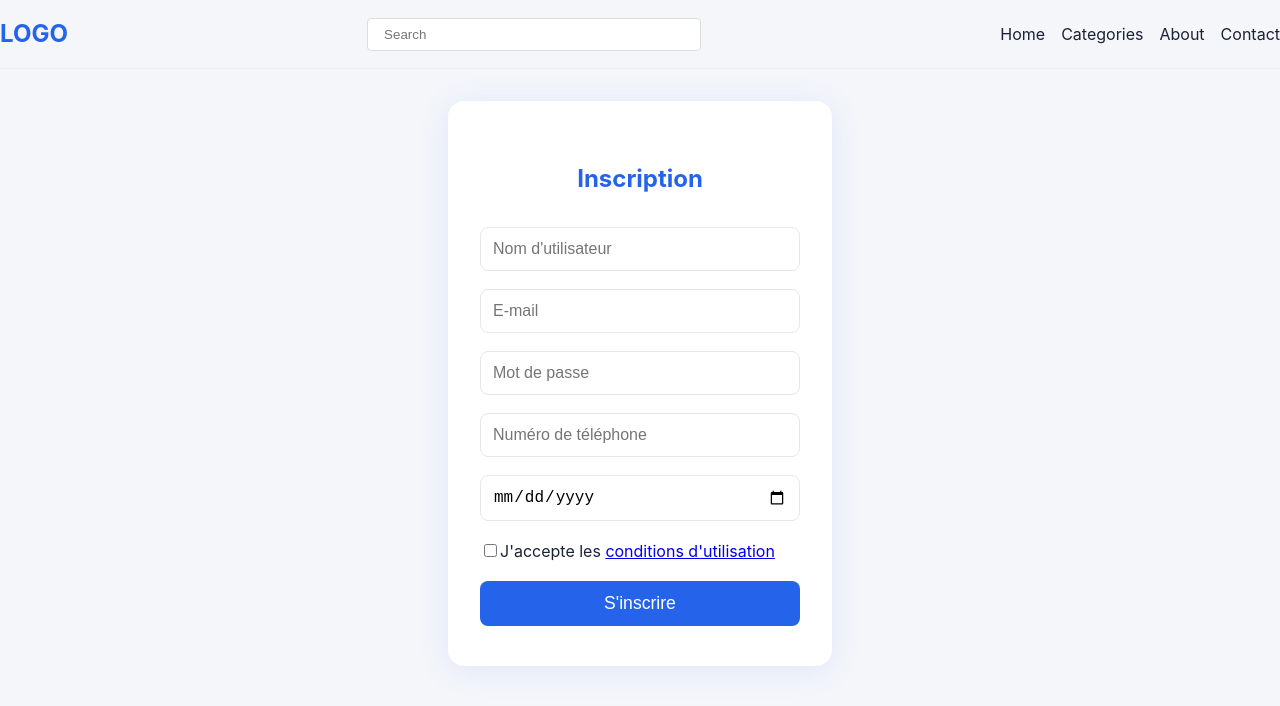
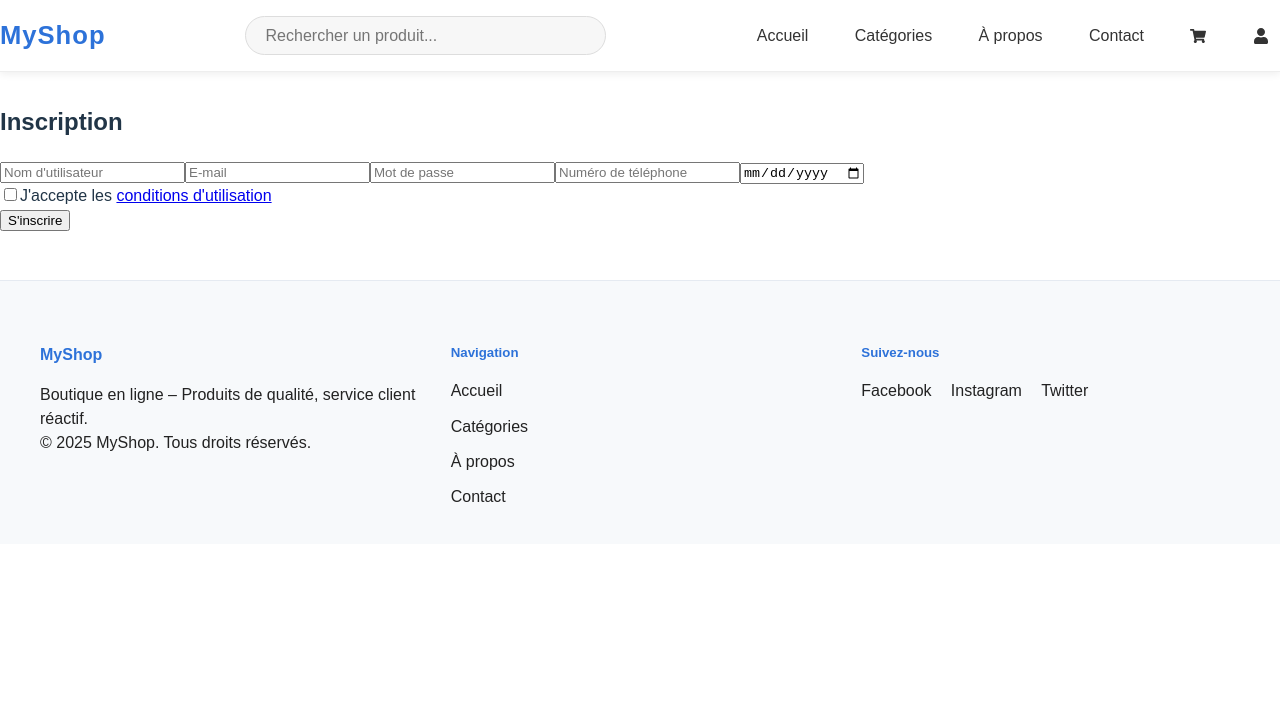
Before and after one commit to ilyesHarket/FrontEnd, a React (Vite) app: page /register in a window 1280 px wide. Shown: the top 706 px of the page. Built offline with nearby package versions, Linux system fonts and the light colour scheme; no server answers.

Commit message:
css Navbar & footer

```diff
--- a/package.json
+++ b/package.json
@@ -12,6 +12,7 @@
   "dependencies": {
     "react": "^19.1.0",
     "react-dom": "^19.1.0",
+    "react-icons": "^5.5.0",
     "react-router-dom": "^7.6.0"
   },
   "devDependencies": {
--- a/src/App.css
+++ b/src/App.css
@@ -1,210 +1,211 @@
-body {
-  background: #f4f6fa;
-  font-family: 'Inter', Arial, sans-serif;
-  margin: 0;
-  color: #1a2236;
-}
-
-.header {
+/* --- NAVBAR --- */
+.navbar {
   display: flex;
   align-items: center;
   justify-content: space-between;
-  padding: 24px 48px;
+  padding: 1rem 2rem;
   background: #fff;
-  box-shadow: 0 2px 8px rgba(0,0,0,0.04);
+  box-shadow: 0 2px 8px rgba(0,0,0,0.07);
+  position: sticky;
+  top: 0;
+  z-index: 100;
 }
 
-.logo {
-  font-size: 2.2rem;
-  font-weight: 700;
-  color: #2563eb;
+.logo, .navbar-left .logo {
+  font-family: 'Montserrat', sans-serif;
+  font-size: 1.6rem;
+  font-weight: bold;
+  color: #2d72d9;
   text-decoration: none;
+  letter-spacing: 1px;
 }
 
-.nav {
+.navbar-center {
+  flex: 1;
   display: flex;
-  gap: 36px;
+  justify-content: center;
 }
 
-.nav a {
+.search-bar {
+  width: 320px;
+  padding: 0.6rem 1.2rem;
+  border-radius: 24px;
+  border: 1px solid #ddd;
+  font-size: 1rem;
+  transition: border 0.2s;
+  background: #f7f7f7;
+}
+
+.search-bar:focus {
+  border: 1.5px solid #2d72d9;
+  outline: none;
+  background: #fff;
+}
+
+.navbar-right {
+  display: flex;
+  align-items: center;
+  gap: 1.5rem;
+}
+
+.navbar-right a {
+  color: #333;
   text-decoration: none;
-  color: #374151;
   font-weight: 500;
-  font-size: 1.08rem;
+  font-size: 1rem;
+  transition: color 0.2s, background 0.2s;
+  padding: 0.3rem 0.7rem;
+  border-radius: 8px;
+  display: flex;
+  align-items: center;
+}
+
+.navbar-right a:hover, .navbar-right .icon-link:hover {
+  color: #2d72d9;
+  background: #f0f6ff;
+}
+
+.icon-link {
+  font-size: 1.3rem;
+  background: none;
+  padding: 0.3rem 0.6rem;
+}
+
+@media (max-width: 900px) {
+  .navbar-center {
+    display: none;
+  }
+  .navbar {
+    flex-direction: column;
+    gap: 0.7rem;
+    padding: 0.7rem 1rem;
+  }
+  .navbar-right {
+    gap: 1rem;
+  }
+}
+
+/* --- GRILLE DE CATÉGORIES --- */
+.category-grid {
+  display: grid;
+  grid-template-columns: repeat(auto-fit, minmax(320px, 1fr));
+  gap: 2rem;
+  margin: 2rem 0;
+}
+
+.category-card {
+  background: #fff;
+  border: 1.5px solid #e5eaf1;
+  border-radius: 16px;
+  box-shadow: 0 2px 8px rgba(0,0,0,0.04);
+  padding: 2.2rem 1.2rem;
+  text-align: center;
+  transition: box-shadow 0.2s, border 0.2s, transform 0.18s;
+  cursor: pointer;
+  display: flex;
+  flex-direction: column;
+  justify-content: center;
+}
+
+.category-card:hover {
+  box-shadow: 0 8px 24px rgba(45,114,217,0.10);
+  border: 1.5px solid #2d72d9;
+  transform: translateY(-4px) scale(1.02);
+}
+
+.category-card h3 {
+  font-family: 'Montserrat', sans-serif;
+  font-size: 1.22rem;
+  font-weight: 700;
+  color: #18253a;
+  margin-bottom: 0.7rem;
+}
+
+.category-card p {
+  color: #222e;
+  font-size: 1rem;
+  margin: 0;
+}
+
+/* --- FOOTER --- */
+.footer {
+  background: #f7f9fb;
+  color: #222;
+  padding: 2.5rem 0 1.5rem 0;
+  margin-top: 3rem;
+  font-size: 1rem;
+  border-top: 1px solid #e5eaf1;
+}
+
+.footer-content {
+  max-width: 1200px;
+  margin: 0 auto;
+  display: flex;
+  flex-wrap: wrap;
+  justify-content: space-between;
+  gap: 2rem;
+  padding: 0 2rem;
+}
+
+.footer-section {
+  flex: 1 1 220px;
+  min-width: 180px;
+}
+
+.footer-section h4,
+.footer-section h5 {
+  margin-bottom: 1rem;
+  color: #2d72d9;
+  font-weight: bold;
+}
+
+.footer-section ul {
+  list-style: none;
+  padding: 0;
+  margin: 0;
+}
+
+.footer-section ul li {
+  margin-bottom: 0.7rem;
+}
+
+.footer-section a {
+  color: #222;
+  text-decoration: none;
   transition: color 0.2s;
 }
 
-.nav a:hover {
-  color: #2563eb;
+.footer-section a:hover {
+  color: #2d72d9;
+  text-decoration: underline;
 }
 
-.product-card {
-  background: #fff;
-  border-radius: 18px;
-  box-shadow: 0 4px 32px rgba(37,99,235,0.09);
-  padding: 24px 16px;
-  text-align: center;
-  min-width: 220px;
-  transition: box-shadow 0.2s, transform 0.2s;
-  border: 1.5px solid #e5e7eb;
+.footer-socials {
   display: flex;
-  flex-direction: column;
-  align-items: center;
+  gap: 1.2rem;
+  margin-top: 0.5rem;
 }
 
-.product-card:hover {
-  box-shadow: 0 8px 40px rgba(37,99,235,0.16);
-  transform: translateY(-6px) scale(1.04);
-  border-color: #2563eb;
+@media (max-width: 800px) {
+  .footer-content {
+    flex-direction: column;
+    align-items: flex-start;
+    gap: 2.5rem;
+    padding: 0 1rem;
+  }
+  .footer-section {
+    min-width: 0;
+  }
 }
 
-.product-card img {
-  width: 120px;
-  height: 120px;
-  object-fit: contain;
-  margin-bottom: 12px;
+/* --- Responsive produits (si besoin) --- */
+@media (max-width: 700px) {
+  .category-grid {
+    grid-template-columns: 1fr;
+    gap: 1.2rem;
+  }
+  .search-bar {
+    width: 100%;
+    max-width: 100vw;
+  }
 }
-
-.product-card button {
-  margin-top: 14px;
-  padding: 10px 24px;
-  background: #2563eb;
-  color: #fff;
-  border: none;
-  border-radius: 8px;
-  font-size: 1rem;
-  font-weight: 500;
-  cursor: pointer;
-  transition: background 0.2s, transform 0.15s;
-}
-
-.product-card button:hover {
-  background: #1d4ed8;
-  transform: scale(1.05);
-}
-
-.login-container {
-  display: flex;
-  justify-content: center;
-  align-items: center;
-  min-height: 70vh;
-}
-
-.login-form {
-  background: #fff;
-  padding: 40px 32px;
-  border-radius: 16px;
-  box-shadow: 0 4px 32px rgba(37,99,235,0.10);
-  display: flex;
-  flex-direction: column;
-  gap: 18px;
-  min-width: 320px;
-}
-
-.login-form h2 {
-  text-align: center;
-  color: #2563eb;
-  margin-bottom: 12px;
-}
-
-.login-form input {
-  padding: 12px;
-  border: 1.5px solid #e5e7eb;
-  border-radius: 8px;
-  font-size: 1rem;
-  transition: border-color 0.2s;
-}
-
-.login-form input:focus {
-  border-color: #2563eb;
-  outline: none;
-}
-
-.login-form button {
-  background: #2563eb;
-  color: #fff;
-  border: none;
-  border-radius: 8px;
-  font-size: 1.1rem;
-  font-weight: 500;
-  padding: 12px 0;
-  cursor: pointer;
-  transition: background 0.2s;
-}
-
-.login-form button:hover {
-  background: #1d4ed8;
-}
-
-.login-message {
-  text-align: center;
-  margin-top: 10px;
-  padding: 8px 0;
-  border-radius: 6px;
-  font-size: 1rem;
-  color: #e11d48;
-  background: #fee2e2;
-}
-
-.register-container {
-  display: flex;
-  justify-content: center;
-  align-items: center;
-  min-height: 70vh;
-}
-
-.register-form {
-  background: #fff;
-  padding: 40px 32px;
-  border-radius: 16px;
-  box-shadow: 0 4px 32px rgba(37,99,235,0.10);
-  display: flex;
-  flex-direction: column;
-  gap: 18px;
-  min-width: 320px;
-}
-
-.register-form h2 {
-  text-align: center;
-  color: #2563eb;
-  margin-bottom: 12px;
-}
-
-.register-form input {
-  padding: 12px;
-  border: 1.5px solid #e5e7eb;
-  border-radius: 8px;
-  font-size: 1rem;
-  transition: border-color 0.2s;
-}
-
-.register-form input:focus {
-  border-color: #2563eb;
-  outline: none;
-}
-
-.register-form button {
-  background: #2563eb;
-  color: #fff;
-  border: none;
-  border-radius: 8px;
-  font-size: 1.1rem;
-  font-weight: 500;
-  padding: 12px 0;
-  cursor: pointer;
-  transition: background 0.2s;
-}
-
-.register-form button:hover {
-  background: #1d4ed8;
-}
-
-.register-message {
-  text-align: center;
-  margin-top: 10px;
-  padding: 8px 0;
-  border-radius: 6px;
-  font-size: 1rem;
-  color: #2563eb;
-  background: #dcfce7;
-}
--- a/src/App.jsx
+++ b/src/App.jsx
@@ -1,26 +1,29 @@
+import { Route, Routes } from "react-router-dom";
 import Navbar from "./components/Navbar";
-import "./App.css";
+import Footer from "./components/Footer";
+import CategoryPage from "./components/CategoryPage";
+import ProductList from "./components/ProductList";
 import ProductPage from "./components/ProductPage";
-import { Route, Routes } from "react-router-dom";
-import CategoryPage from "./components/CategoryPage";
-import ProductList from "./components/productList";
 import Login from "./Login";
 import Register from "./Register";
+import "./App.css"; // CSS global (navbar, footer, produits, etc.)
 
 function App() {
   return (
-    <>
-      <div>
-        <Navbar />
+    <div className="app-root">
+      <Navbar />
+      <main>
         <Routes>
-          <Route path="/product/:productId" element={<ProductPage />} />
           <Route path="/" element={<CategoryPage />} />
           <Route path="/category/:id/:name" element={<ProductList />} />
+          <Route path="/product/:productId" element={<ProductPage />} />
           <Route path="/login" element={<Login />} />
           <Route path="/register" element={<Register />} />
+          {/* Ajoute d'autres routes ici si besoin */}
         </Routes>
-      </div>
-    </>
+      </main>
+      <Footer />
+    </div>
   );
 }
 
--- /dev/null
+++ b/src/Login.css
@@ -0,0 +1,58 @@
+.login-container {
+    display: flex;
+    justify-content: center;
+    align-items: center;
+    min-height: 60vh;
+  }
+
+  .login-form {
+    background: #fff;
+    padding: 40px 32px;
+    border-radius: 16px;
+    box-shadow: 0 4px 32px rgba(37,99,235,0.10);
+    display: flex;
+    flex-direction: column;
+    gap: 18px;
+    min-width: 320px;
+  }
+
+  .login-form h2 {
+    text-align: center;
+    color: #2563eb;
+    margin-bottom: 12px;
+  }
+
+  .login-form input {
+    padding: 12px;
+    border: 1.5px solid #e5e7eb;
+    border-radius: 8px;
+    font-size: 1rem;
+    transition: border-color 0.2s;
+  }
+
+  .login-form input:focus {
+    border-color: #2563eb;
+    outline: none;
+  }
+
+  .login-form button {
+    background: #2563eb;
+    color: #fff;
+    border: none;
+    border-radius: 8px;
+    font-size: 1.1rem;
+    font-weight: 500;
+    padding: 12px 0;
+    cursor: pointer;
+    transition: background 0.2s;
+  }
+
+  .login-form button:hover {
+    background: #1d4ed8;
+  }
+
+  .login-message {
+    text-align: center;
+    color: #e11d48;
+    margin-top: 10px;
+  }
--- a/src/Login.jsx
+++ b/src/Login.jsx
@@ -1,5 +1,6 @@
 import { useState } from "react";
 import { useNavigate } from "react-router-dom";
+import "./Login.css"; // Assurez-vous d'avoir un fichier CSS pour le style
 
 export default function Login() {
   const [username, setUsername] = useState("");
--- /dev/null
+++ b/src/components/Footer.jsx
@@ -0,0 +1,59 @@
+const Footer = () => (
+  <footer className="footer">
+    <div className="footer-content">
+      <div className="footer-section">
+        <h4>MyShop</h4>
+        <p>
+          Boutique en ligne – Produits de qualité, service client réactif.
+          <br />
+          &copy; {new Date().getFullYear()} MyShop. Tous droits réservés.
+        </p>
+      </div>
+      <div className="footer-section">
+        <h5>Navigation</h5>
+        <ul>
+          <li>
+            <a href="/">Accueil</a>
+          </li>
+          <li>
+            <a href="/categories">Catégories</a>
+          </li>
+          <li>
+            <a href="/about">À propos</a>
+          </li>
+          <li>
+            <a href="/contact">Contact</a>
+          </li>
+        </ul>
+      </div>
+      <div className="footer-section">
+        <h5>Suivez-nous</h5>
+        <div className="footer-socials">
+          <a
+            href="https://facebook.com"
+            target="_blank"
+            rel="noopener noreferrer"
+          >
+            Facebook
+          </a>
+          <a
+            href="https://instagram.com"
+            target="_blank"
+            rel="noopener noreferrer"
+          >
+            Instagram
+          </a>
+          <a
+            href="https://twitter.com"
+            target="_blank"
+            rel="noopener noreferrer"
+          >
+            Twitter
+          </a>
+        </div>
+      </div>
+    </div>
+  </footer>
+);
+
+export default Footer;
--- a/src/components/Navbar.jsx
+++ b/src/components/Navbar.jsx
@@ -1,24 +1,33 @@
-import { Link } from 'react-router-dom'
+import { Link } from "react-router-dom";
+import { FaShoppingCart, FaUser } from "react-icons/fa";
 
-const Navbar = () => {
-  return (
-<nav className="navbar">
-    <div className="logo">
-        LOGO
+const Navbar = () => (
+  <nav className="navbar">
+    <div className="navbar-left">
+      <Link to="/" className="logo">
+        MyShop
+      </Link>
     </div>
+    <div className="navbar-center">
+      <input
+        className="search-bar"
+        type="text"
+        placeholder="Rechercher un produit..."
+      />
+    </div>
+    <div className="navbar-right">
+      <Link to="/">Accueil</Link>
+      <Link to="/categories">Catégories</Link>
+      <Link to="/about">À propos</Link>
+      <Link to="/contact">Contact</Link>
+      <Link to="/cart" className="icon-link" title="Panier">
+        <FaShoppingCart />
+      </Link>
+      <Link to="/login" className="icon-link" title="Compte">
+        <FaUser />
+      </Link>
+    </div>
+  </nav>
+);
 
-    <div className="search-bar">
-        <input type="text" placeholder="Search" />
-    </div>
-
-    <div className="nav-links">
-        <Link to="/">Home</Link>
-        <Link to="/Categories">Categories</Link>
-        <Link to="/About">About</Link>
-        <Link to="/Contact">Contact</Link>
-    </div>
-</nav>
-  )
-}
-
-export default Navbar
+export default Navbar;
```
Also changed, not shown: 1 other file (tests, documents, lock files or other folders).
